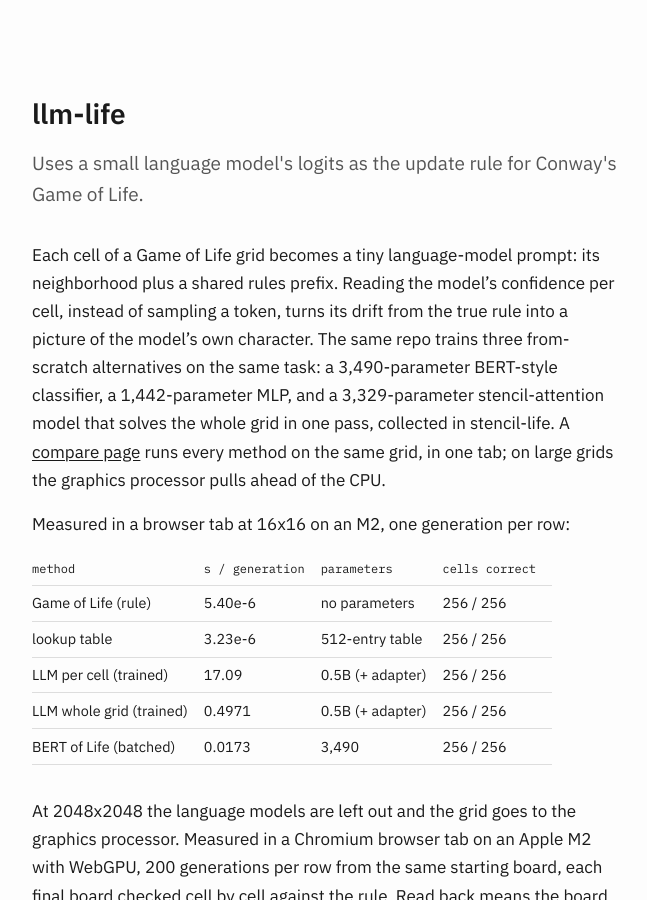
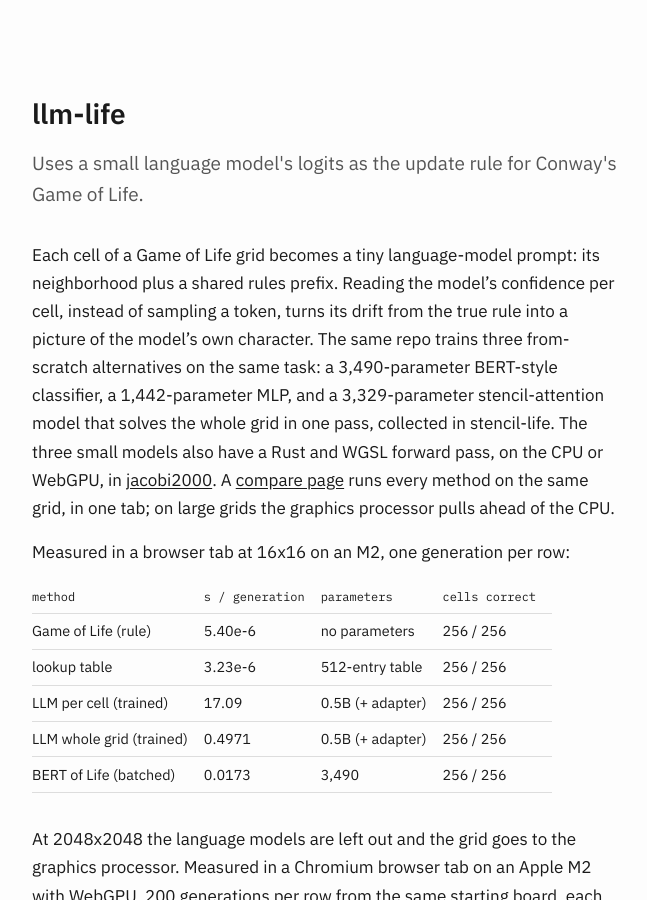
Before and after one commit to idle-intelligence/site, a Jekyll site: the page built from _collection/llm-life.md, in a window 1280 px wide and 900 px high. Shown: the whole window, without its empty margins (312-959 px from the left). Built offline with Jekyll 4.4.1, drawn with Linux system fonts in a browser that asks for light colours.

Commit message:
llm-life card: point to jacobi2000 for the small models' Rust and WGSL forward pass

```diff
--- a/_collection/llm-life.md
+++ b/_collection/llm-life.md
@@ -23,7 +23,9 @@ blurb: >-
   picture of the model's own character. The same repo trains three from-scratch
   alternatives on the same task: a 3,490-parameter BERT-style classifier, a
   1,442-parameter MLP, and a 3,329-parameter stencil-attention model that solves
-  the whole grid in one pass, collected in stencil-life. A
+  the whole grid in one pass, collected in stencil-life. The three small models
+  also have a Rust and WGSL forward pass, on the CPU or WebGPU, in
+  [jacobi2000](https://github.com/ilnmtlbnm/jacobi2000). A
   [compare page](https://idle-intelligence.github.io/llm-life/web/compare/)
   runs every method on the same grid, in one tab; on large grids the
   graphics processor pulls ahead of the CPU.
```
